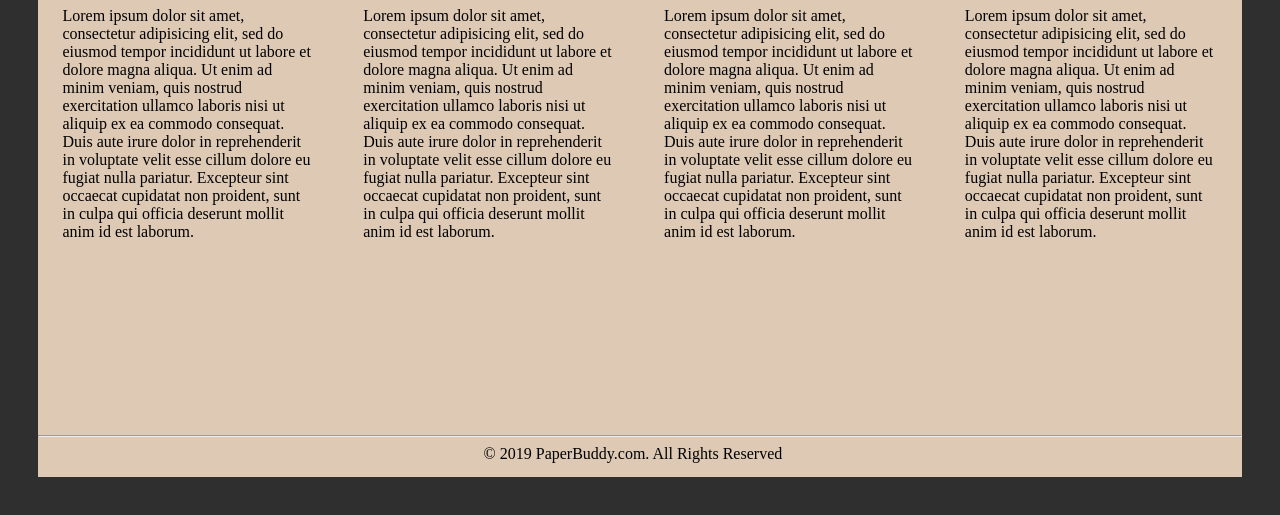
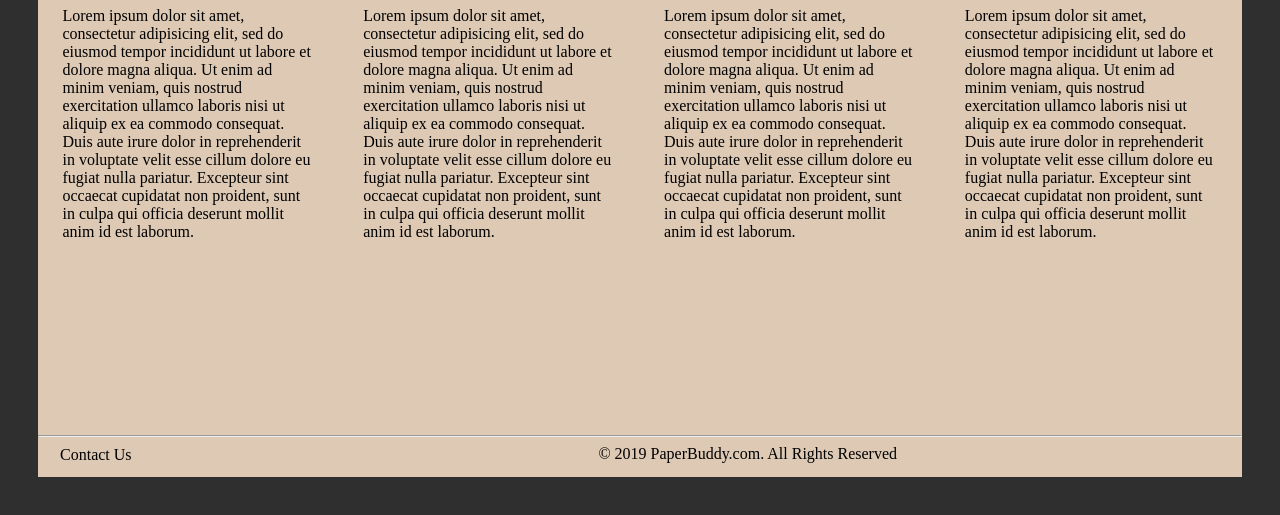
Before and after one commit to a-suhel/Bookstore-Project, a plain HTML site: page index.html in a window 1280 px wide. Shown: the part 211-726 px from the top of the page. Drawn offline with Linux system fonts and the light colour scheme.

Commit message:
Added Contact Us email feature

```diff
--- a/css/style1.css
+++ b/css/style1.css
@@ -10,6 +10,7 @@ body{
 	margin-top: 0;
 	margin-bottom: 0;
 	background-color: #DDC9B4;
+	height: 100%;
 }
 
 
@@ -77,6 +78,17 @@ a:hover{
 	background-color: grey;
 }
 
+#email{
+	font-style: Times New Roman;
+	font-size: 1em;
+	color: black;
+}
+
+#email:hover{
+	color: white;
+	background-color: none;
+	border-radius: 2px;
+}
 
 
 
--- a/css/style4.css
+++ b/css/style4.css
@@ -67,7 +67,6 @@ h1 {
 
 .row {
   margin: 8px -16px;
-
 }
 
 /* Add padding BETWEEN each column */
--- a/index.html
+++ b/index.html
@@ -76,8 +76,11 @@
 	    	cillum dolore eu fugiat nulla pariatur. Excepteur sint occaecat cupidatat non
 	    	proident, sunt in culpa qui officia deserunt mollit anim id est laborum.</p><br><br><br><br><br><br><br><br><br>
 <hr>
+
+
 <footer>
-<p>&copy; 2019 PaperBuddy.com. All Rights Reserved</p>
+<p>&copy; 2019 PaperBuddy.com. All Rights Reserved</p><a href="mailto:aun.suhel@gmail.com?Subject=Visitor%20Query" target="_blank" id="email">Contact Us</a>
+
 </footer>
 		</body>
 </html>
```
